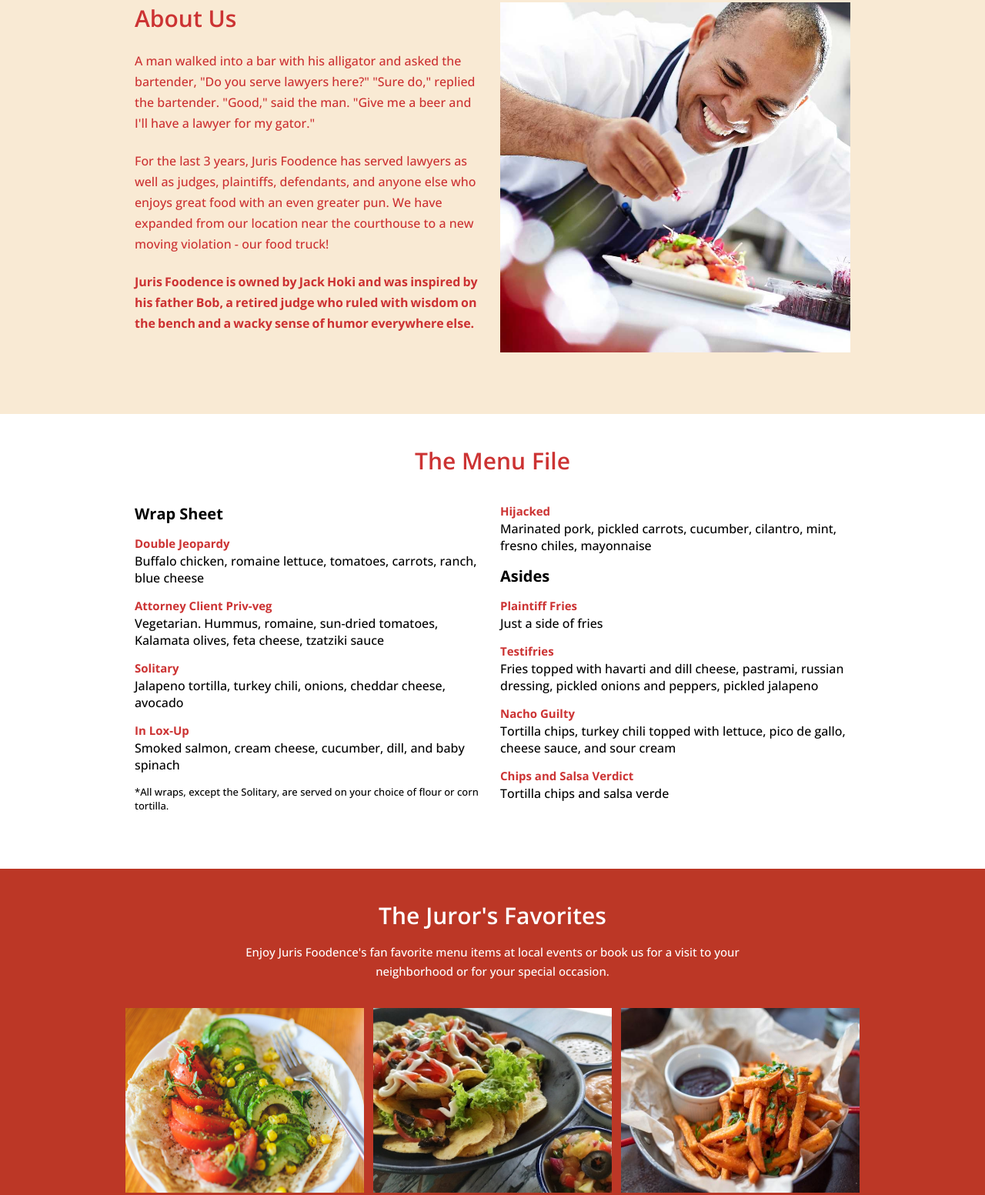
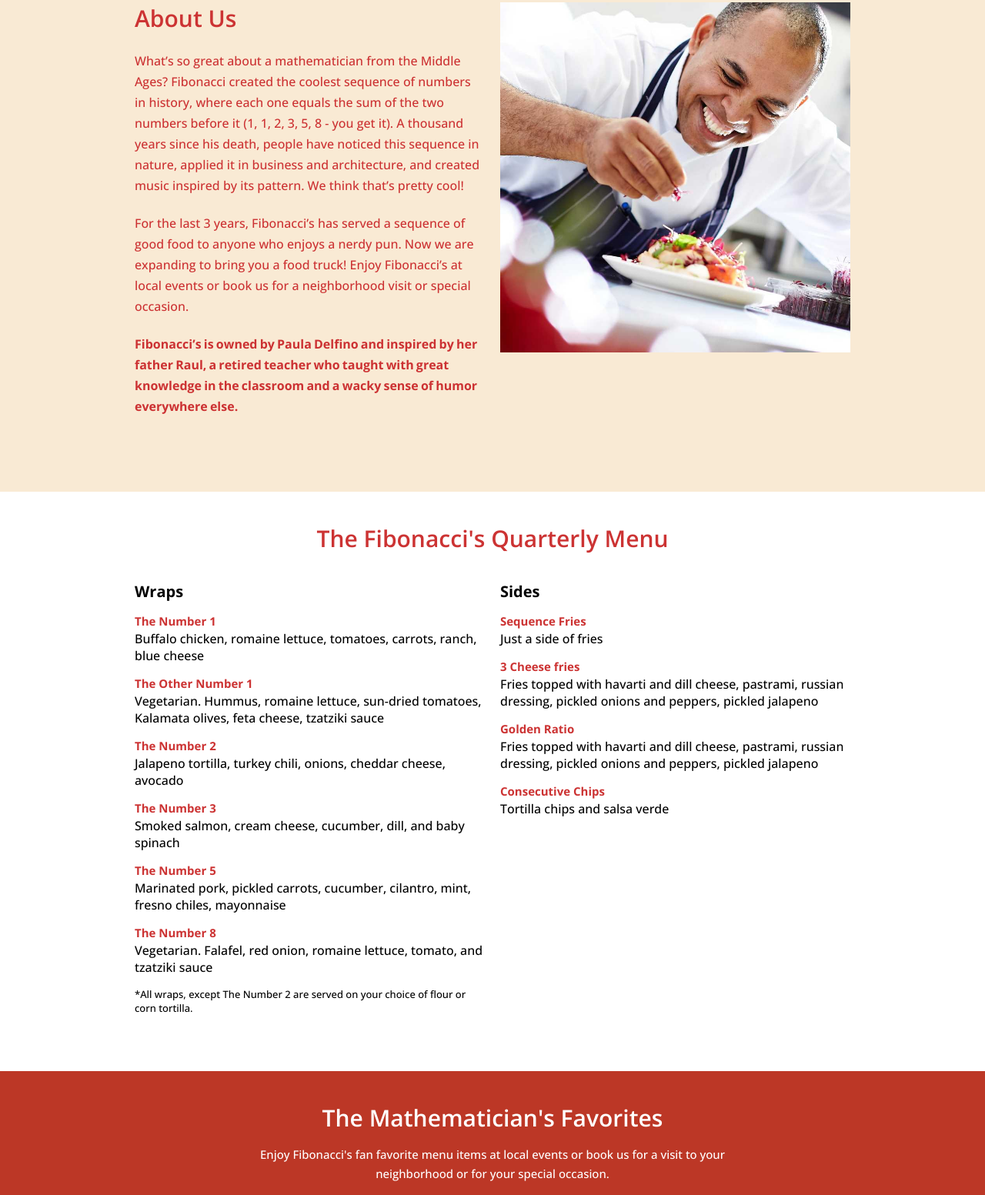
Before and after one commit to HackerUSA-CE/intro-v2-final-project, a plain HTML site: page index.html in a window 1280 px wide. Shown: the part 668-2221 px from the top of the page at 77% size. Drawn offline with nearby package versions, Linux system fonts and the light colour scheme.

Commit message:
update brand

```diff
--- a/index.html
+++ b/index.html
@@ -4,7 +4,7 @@
     <meta charset="UTF-8" />
     <meta http-equiv="X-UA-Compatible" content="IE=edge" />
     <meta name="viewport" content="width=device-width, initial-scale=1.0" />
-    <title>Juris Foodence | Jack Hoki</title>
+    <title>Fibonacci’s | Paulo Delfino</title>
 
     <!-- CSS link -->
     <link rel="stylesheet" href="./css/style.css" />
@@ -35,7 +35,7 @@
       <div class="heroContent">
         <div class="logo">
           <a href="#">
-            <img src="./assets/images/logo.png" alt="logo" />
+            <img src="./assets/images/logo.png" alt="Restaurant Logo" />
           </a>
         </div>
         <button class="placeOrderBtn">PLACE ORDER</button>
@@ -49,21 +49,24 @@
         <div class="aboutContent">
           <h1>About Us</h1>
           <p>
-            A man walked into a bar with his alligator and asked the bartender,
-            "Do you serve lawyers here?" "Sure do," replied the bartender.
-            "Good," said the man. "Give me a beer and I'll have a lawyer for my
-            gator."
+            What’s so great about a mathematician from the Middle Ages?
+            Fibonacci created the coolest sequence of numbers in history, where
+            each one equals the sum of the two numbers before it (1, 1, 2, 3, 5,
+            8 - you get it). A thousand years since his death, people have
+            noticed this sequence in nature, applied it in business and
+            architecture, and created music inspired by its pattern. We think
+            that’s pretty cool!
           </p>
           <p>
-            For the last 3 years, Juris Foodence has served lawyers as well as
-            judges, plaintiffs, defendants, and anyone else who enjoys great
-            food with an even greater pun. We have expanded from our location
-            near the courthouse to a new moving violation - our food truck!
+            For the last 3 years, Fibonacci’s has served a sequence of good food
+            to anyone who enjoys a nerdy pun. Now we are expanding to bring you
+            a food truck! Enjoy Fibonacci’s at local events or book us for a
+            neighborhood visit or special occasion.
           </p>
           <p class="boldPara">
-            Juris Foodence is owned by Jack Hoki and was inspired by his father
-            Bob, a retired judge who ruled with wisdom on the bench and a wacky
-            sense of humor everywhere else.
+            Fibonacci’s is owned by Paula Delfino and inspired by her father
+            Raul, a retired teacher who taught with great knowledge in the
+            classroom and a wacky sense of humor everywhere else.
           </p>
         </div>
         <div class="aboutImg">
@@ -75,68 +78,75 @@
 
     <!-- Menu file starts here -->
     <div class="menuFileContainer" id="menu">
-      <h1 class="fade-in">The Menu File</h1>
+      <h1 class="fade-in">The Fibonacci's Quarterly Menu</h1>
       <div class="menuFile">
         <div class="wrapSheet fade-in">
-          <h2>Wrap Sheet</h2>
+          <h2>Wraps</h2>
           <div class="contentBox">
-            <h4>Double Jeopardy</h4>
+            <h4>The Number 1</h4>
             <p>
               Buffalo chicken, romaine lettuce, tomatoes, carrots, ranch, blue
               cheese
             </p>
           </div>
           <div class="contentBox">
-            <h4>Attorney Client Priv-veg</h4>
+            <h4>The Other Number 1</h4>
             <p>
-              Vegetarian. Hummus, romaine, sun-dried tomatoes, Kalamata olives,
-              feta cheese, tzatziki sauce
+              Vegetarian. Hummus, romaine lettuce, sun-dried tomatoes, Kalamata
+              olives, feta cheese, tzatziki sauce
             </p>
           </div>
           <div class="contentBox">
-            <h4>Solitary</h4>
+            <h4>The Number 2</h4>
             <p>
               Jalapeno tortilla, turkey chili, onions, cheddar cheese, avocado
             </p>
           </div>
           <div class="contentBox">
-            <h4>In Lox-Up</h4>
+            <h4>The Number 3</h4>
             <p>Smoked salmon, cream cheese, cucumber, dill, and baby spinach</p>
           </div>
-          <p class="smallText">
-            *All wraps, except the Solitary, are served on your choice of flour
-            or corn tortilla.
-          </p>
-        </div>
-        <div class="asides fade-in">
           <div class="contentBox">
-            <h4>Hijacked</h4>
+            <h4>The Number 5</h4>
             <p>
               Marinated pork, pickled carrots, cucumber, cilantro, mint, fresno
               chiles, mayonnaise
             </p>
           </div>
-          <h2>Asides</h2>
           <div class="contentBox">
-            <h4>Plaintiff Fries</h4>
+            <h4>The Number 8</h4>
+            <p>
+              Vegetarian. Falafel, red onion, romaine lettuce, tomato, and
+              tzatziki sauce
+            </p>
+          </div>
+          <p class="smallText">
+            *All wraps, except The Number 2 are served on your choice of flour
+            or corn tortilla.
+          </p>
+        </div>
+        <div class="asides fade-in">
+          <h2>Sides</h2>
+          <div class="contentBox">
+            <h4>Sequence Fries</h4>
             <p>Just a side of fries</p>
           </div>
           <div class="contentBox">
-            <h4>Testifries</h4>
+            <h4>3 Cheese fries</h4>
             <p>
               Fries topped with havarti and dill cheese, pastrami, russian
               dressing, pickled onions and peppers, pickled jalapeno
             </p>
           </div>
           <div class="contentBox">
-            <h4>Nacho Guilty</h4>
+            <h4>Golden Ratio</h4>
             <p>
-              Tortilla chips, turkey chili topped with lettuce, pico de gallo,
-              cheese sauce, and sour cream
+              Fries topped with havarti and dill cheese, pastrami, russian
+              dressing, pickled onions and peppers, pickled jalapeno
             </p>
           </div>
           <div class="contentBox">
-            <h4>Chips and Salsa Verdict</h4>
+            <h4>Consecutive Chips</h4>
             <p>Tortilla chips and salsa verde</p>
           </div>
         </div>
@@ -148,11 +158,10 @@
     <div class="jurorsFavoriteContainer">
       <div class="jurorsFavorite">
         <div class="heading fade-in">
-          <h1>The Juror's Favorites</h1>
+          <h1>The Mathematician's Favorites</h1>
           <p>
-            Enjoy Juris Foodence's fan favorite menu items at local events or
-            book us for a visit to your neighborhood or for your special
-            occasion.
+            Enjoy Fibonacci's fan favorite menu items at local events or book us
+            for a visit to your neighborhood or for your special occasion.
           </p>
         </div>
         <div class="foodImages fade-in">
@@ -232,7 +241,7 @@
         <script type="text/javascript">
           document.write(new Date().getFullYear());
         </script>
-        - Jack Hoki, LLC. All Right Reserved
+        - Paulo Delfino, LLC. All Right Reserved
       </p>
     </div>
     <!-- footer ends here -->
```
Also changed, not shown: assets/images/heroBackground.jpg, assets/images/logo.png.
